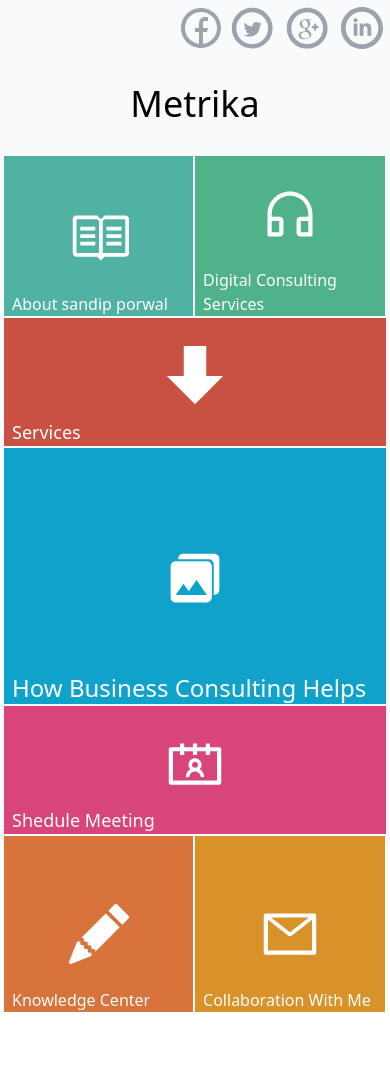
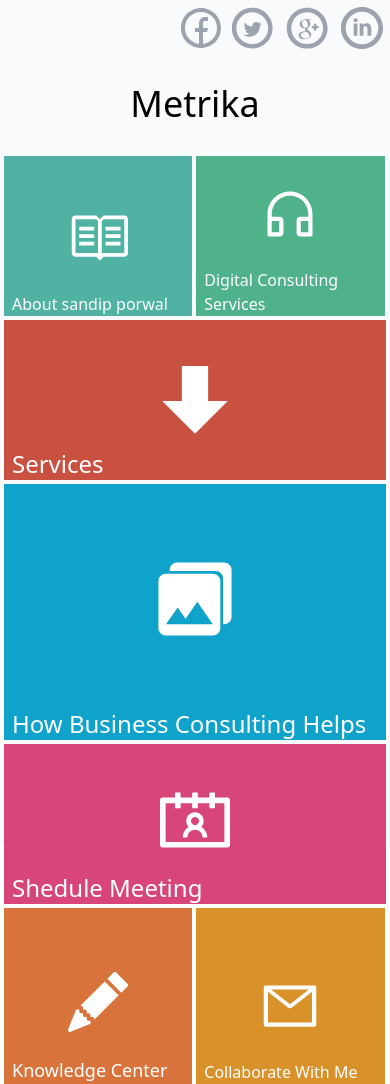
Before and after one commit to MDaud32/metrika-template, a Next.js app: page / in a window 390 px wide. Before the commit the page ends 1012 px from the top, so only its background shows below. Built offline with nearby package versions, Linux system fonts and the light colour scheme.

Commit message:
adding remaining content to the pages

```diff
--- a/components/navbar.js
+++ b/components/navbar.js
@@ -23,19 +23,19 @@ const Navbar = () => {
       </div>
 
       {/* mobile */}
-      <div className="flex flex-wrap px-1 lg:justify-center lg:hidden md:hidden text-center pt-8 gap-[2px] h-screen">
+      <div className="flex flex-wrap px-1 lg:justify-center lg:hidden md:hidden text-center pt-8 gap-[4px] h-screen">
         <Link href="/about">
-          <a className="flex flex-col justify-end text-left bg-[#50b2a2] h-[10rem] w-[49.5%] ">
+          <a className="flex flex-col justify-end text-left bg-[#50b2a2] h-[10rem] w-[49.3%] ">
             <div className={'flex flex-col gap-6 '}>
               <GoBook size={'60'} color={'white'} className={'mx-auto'} />
-              <p className={'px-2 lg:font-semibold md:font-normal text-white'}>
+              <p className={'px-2 lg:font-semibold md:font-normal  text-white'}>
                 About sandip porwal
               </p>
             </div>
           </a>
         </Link>
         <Link href="/consultingServices">
-          <a className="flex flex-col justify-end text-left bg-[#50b28a] h-[10rem] w-[49.8%] ">
+          <a className="flex flex-col justify-end text-left bg-[#50b28a] h-[10rem] w-[49.3%] ">
             <div className={'flex flex-col gap-6 '}>
               <AiOutlineCustomerService
                 size={'60'}
@@ -48,17 +48,17 @@ const Navbar = () => {
           </a>
         </Link>
         <Link href="/services">
-          <a className="flex flex-col justify-end text-left bg-[#c85141] h-[8rem] w-full text-gray-300">
+          <a className="flex flex-col justify-end text-left bg-[#c85141] h-[10rem] w-full text-gray-300">
             <div className={'flex flex-col gap-3 '}>
-              <ImArrowDown size={'60'} color={'white'} className={'mx-auto'} />
-              <p className={'px-2 text-lg text-white'}>Services</p>
+              <ImArrowDown size={'70'} color={'white'} className={'mx-auto'} />
+              <p className={'px-2 text-2xl text-white'}>Services</p>
             </div>
           </a>
         </Link>
         <Link href="/businessHelp">
           <a className="flex flex-col justify-end text-left bg-[#0fa2cb] h-[16rem] w-full">
             <div className={'flex flex-col gap-16 '}>
-              <IoMdPhotos size={'60'} color={'white'} className={'mx-auto'} />
+              <IoMdPhotos size={'90'} color={'white'} className={'mx-auto'} />
               <p className={'px-2 text-2xl text-white'}>
                 How Business Consulting Helps
               </p>
@@ -66,29 +66,32 @@ const Navbar = () => {
           </a>
         </Link>
         <Link href="/contact">
-          <a className="flex flex-col justify-end text-left bg-[#d8457a] h-[8rem] w-full">
+          <a className="flex flex-col justify-end text-left bg-[#d8457a] h-[10rem] w-full">
             <div className={'flex flex-col gap-3 '}>
               <AiOutlineContacts
-                size={'60'}
+                size={'80'}
                 color={'white'}
                 className={'mx-auto'}
               />
-              <p className={'px-2 text-lg text-white'}>Shedule Meeting</p>
+              <p className={'px-2 text-2xl text-white'}>Shedule Meeting</p>
             </div>
           </a>
         </Link>
         <Link href="/knowledgeCenter">
-          <a className="flex flex-col justify-end text-left bg-[#d8733b] h-[11rem] w-[49.5%]">
+          <a className="flex flex-col justify-end text-left bg-[#d8733b] h-[11rem] w-[49.3%]">
             <div className={'flex flex-col gap-6 '}>
               <BsPencilFill size={'60'} color={'white'} className={'mx-auto'} />
-              <p className={'px-2 lg:font-semibold md:font-normal text-white'}>
+              <p
+                className={
+                  'px-2 text-lg lg:font-semibold md:font-normal text-white'
+                }>
                 Knowledge Center
               </p>
             </div>
           </a>
         </Link>
         <Link href="/collaboration">
-          <a className="flex flex-col justify-end text-left bg-[#d9912a] h-[11rem] w-[49.8%]">
+          <a className="flex flex-col justify-end text-left bg-[#d9912a] h-[11rem] w-[49.3%]">
             <div className={'flex flex-col gap-6 '}>
               <AiOutlineMail
                 size={'60'}
@@ -96,7 +99,7 @@ const Navbar = () => {
                 className={'mx-auto'}
               />
               <p className={'px-2 lg:font-semibold md:font-normal text-white'}>
-                Collaboration With Me
+                Collaborate With Me
               </p>
             </div>
           </a>
--- a/pages/businessHelp.js
+++ b/pages/businessHelp.js
@@ -30,10 +30,10 @@ const BusinessHelp = () => {
         <div className="p-4  mx-auto grid">
           <section className="text-gray-800">
             <div className="container mx-auto flex flex-col p-6">
-              <h2 className="py-4 text-5xl text-gray-100 font-bold text-center">
+              <h2 className="py-4 lg:text-5xl md:text-5xl text-3xl text-gray-100 font-bold text-center">
                 How Digital Marketing Consulting Helps Your Business?
               </h2>
-              <div className="text-2xl text-white w-[70%] mx-auto my-8">
+              <div className="lg:text-2xl md:text-2xl text-xl text-white lg:w-[70%] md:[70%] w-[95%] mx-auto my-8">
                 Sandiip Porwal is a Digital Marketing Branding expert is the
                 business of providing business critical digital marketing
                 solutions to drive influence and increase market share. My
--- a/pages/knowledgeCenter.js
+++ b/pages/knowledgeCenter.js
@@ -40,7 +40,7 @@ const KnowledgeCenter = () => {
       <div className="flex h-screen w-screen justify-center items-center">
         <div className="lg:w-[600px] md:w-[600px] w-[90%] ">
           {data.map((item, i) => (
-            <div key={i} className="bg-[#f0ebe1] mb-3 py-3 px-20">
+            <div key={i} className="bg-[#f0ebe1] mb-3 py-3 px-8">
               <div
                 className="text-black flex justify-between items-center cursor-pointer"
                 onClick={() => toggle(i)}>
```
